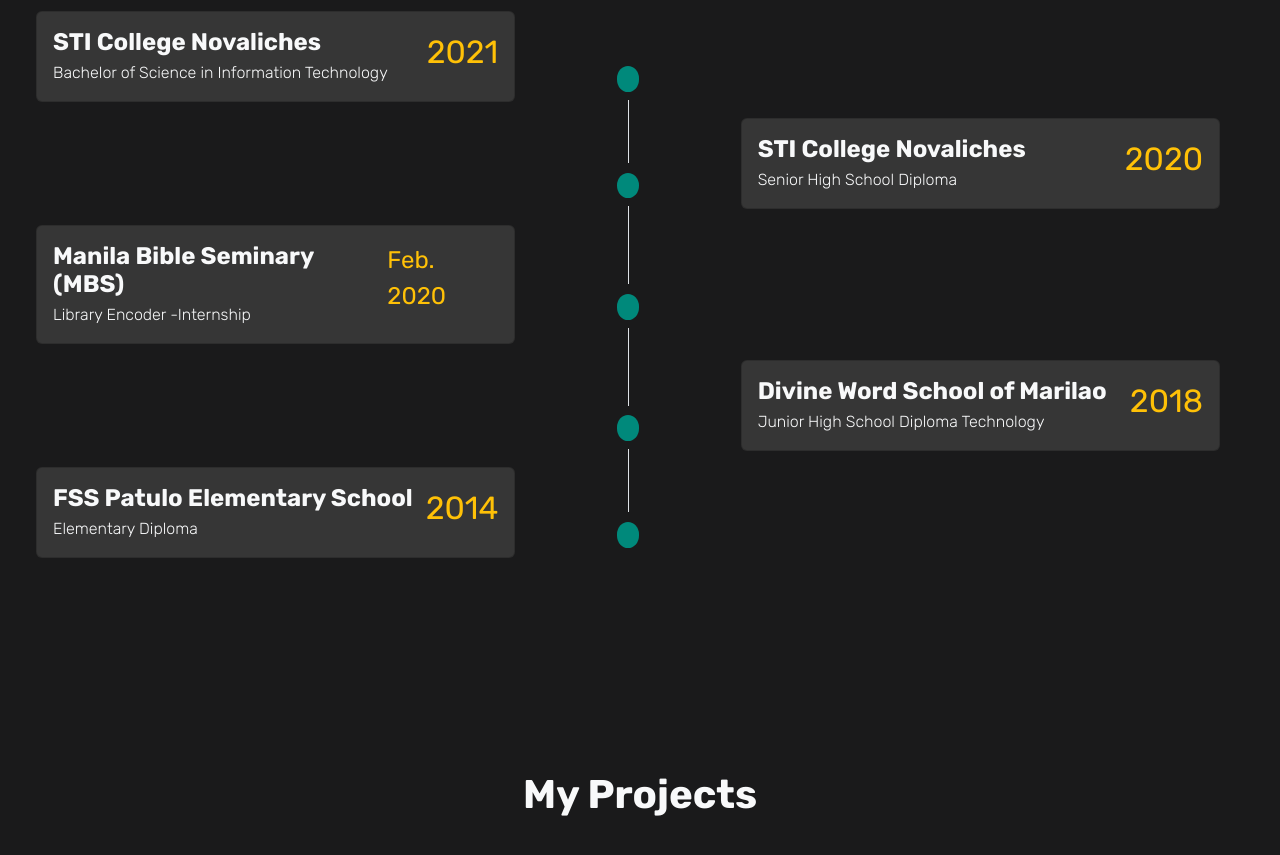
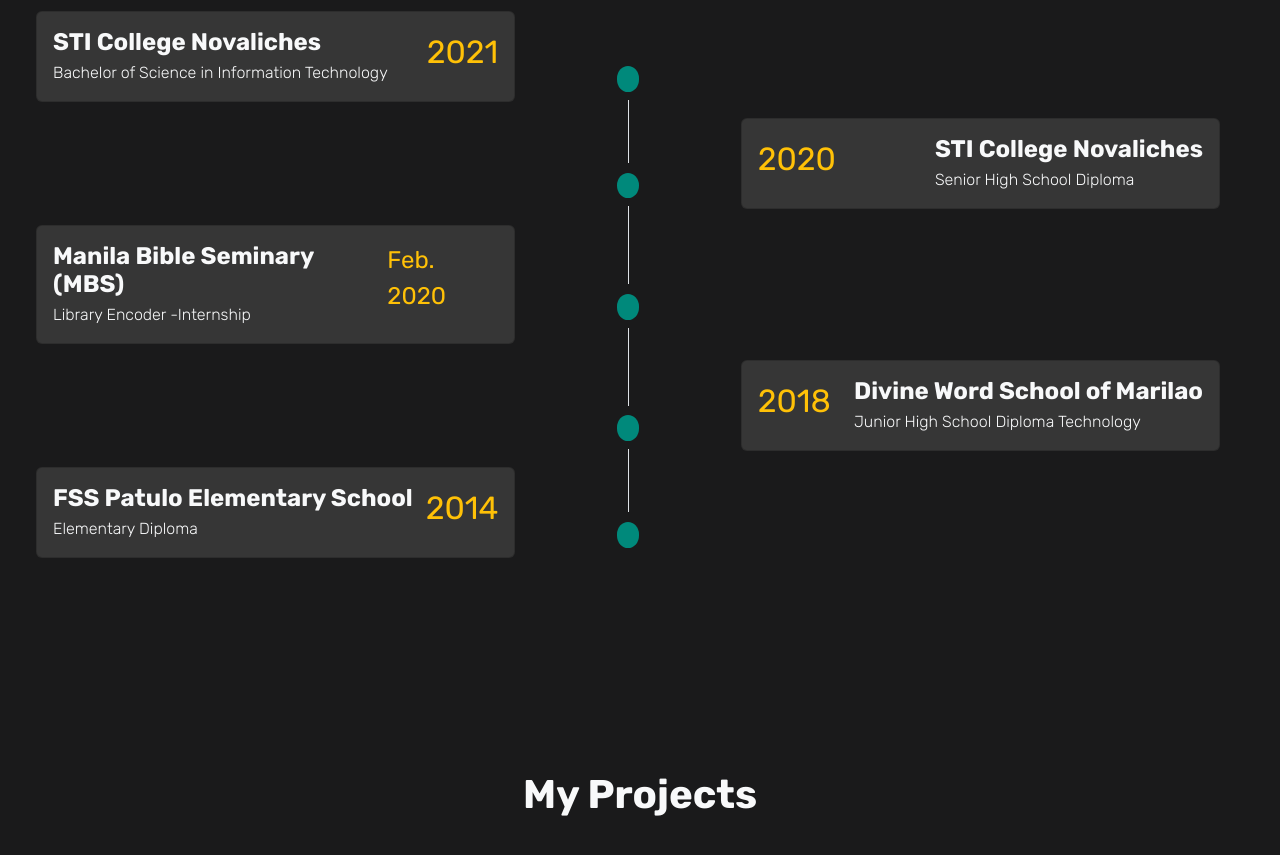
Before and after one commit to NexonL13/my-portfolio, a website: page index.html in a window 1280 px wide. Shown: the part 1797-2652 px from the top of the page. Drawn offline with nearby package versions, Linux system fonts and the light colour scheme.

Commit message:
Update index.html

```diff
--- a/index.html
+++ b/index.html
@@ -310,7 +310,7 @@
                       <h4 class="card-title text-light fw-bold fs-4">STI College Novaliches</h4>
                     <p class="card-subtitle text-light fs-6 fw-light">Senior High School Diploma</p>
                     </div>
-                    <div class="fs-2 text-warning ms-auto">2020</div>
+                    <div class="fs-2 text-warning me-auto order-first">2020</div>
                   </div>
                 </div>
               </div>
@@ -371,7 +371,7 @@
                       <h4 class="card-title text-light fw-bold fs-4">Divine Word School of Marilao</h4>
                     <p class="card-subtitle text-light fs-6 fw-light">Junior High School Diploma Technology</p>
                     </div>
-                    <div class="fs-2 text-warning ms-auto">2018</div>
+                    <div class="fs-2 text-warning me-auto order-first">2018</div>
                   </div>
                 </div>
               </div>
```
